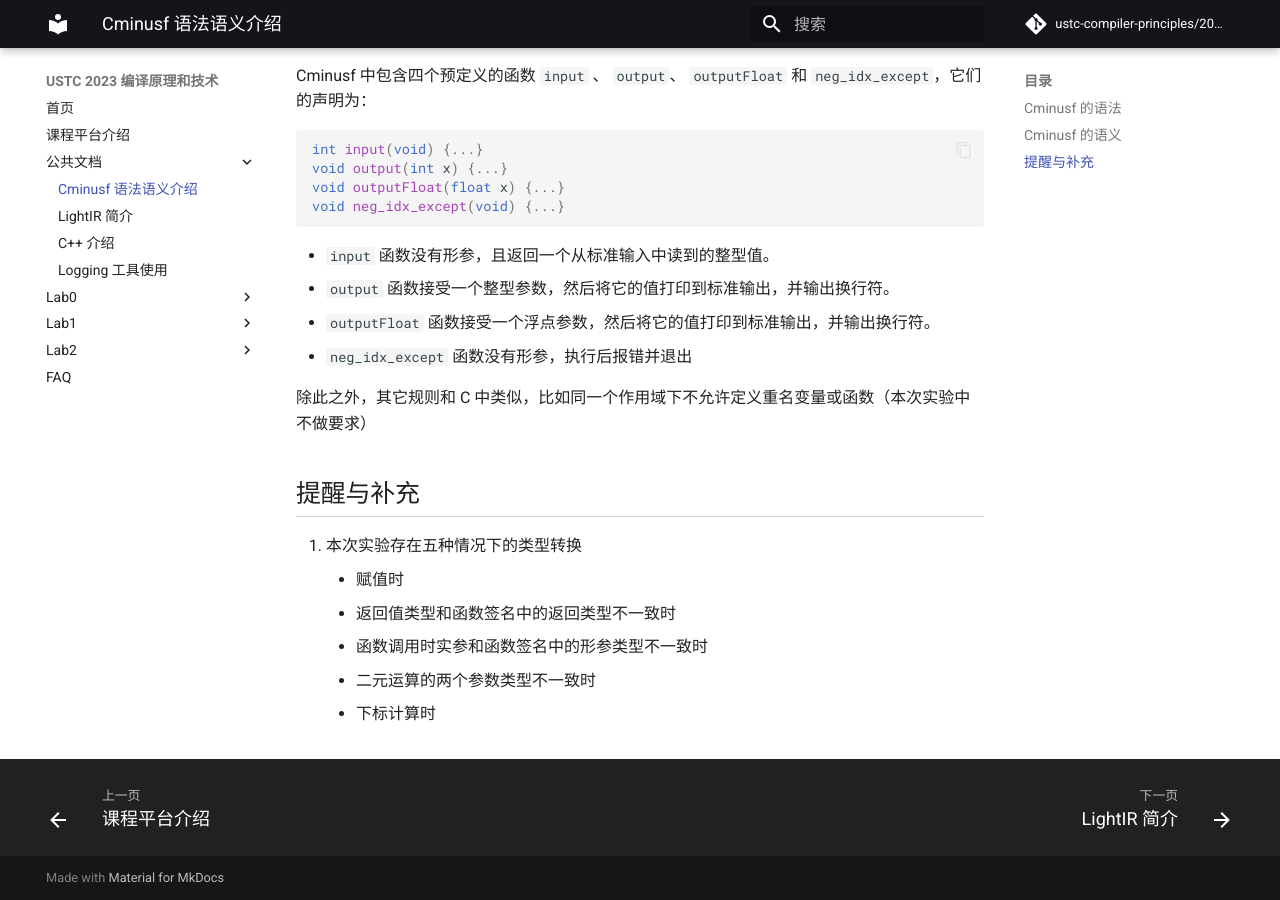
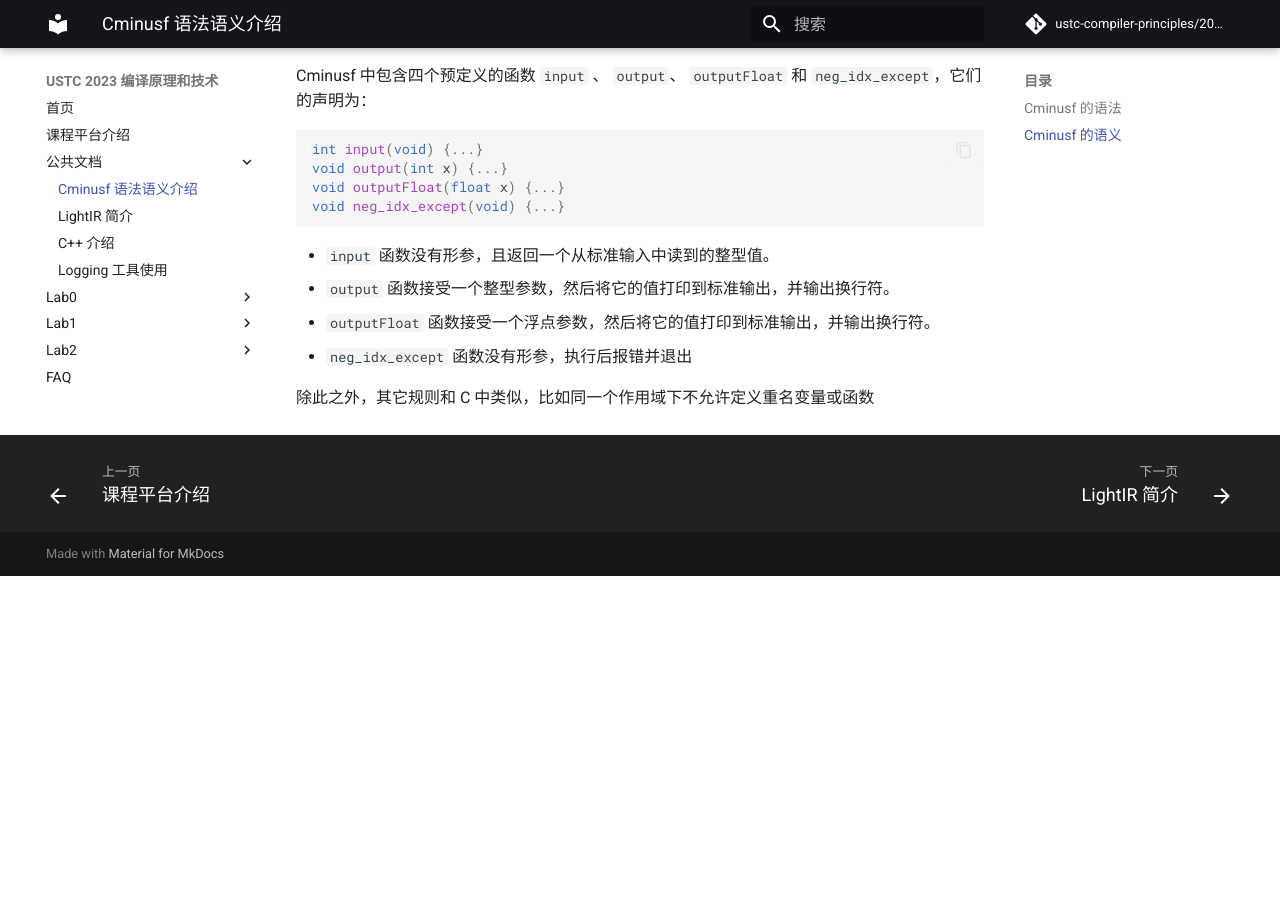
Before and after one commit to ustc-compiler-principles/2023, an MkDocs documentation site: the page built from docs/common/cminusf.md, in a window 1280 px wide and 900 px high, scrolled down 4926 px. Built offline with MkDocs 1.6.1 and Material for MkDocs 9.7.7, drawn with Linux system fonts in a browser that asks for light colours; comment, search, counter and statistics services are not loaded; after the commit the page ends 5502 px from its top, so only the background shows below that.

Commit message:
remove hints

```diff
--- a/docs/common/cminusf.md
+++ b/docs/common/cminusf.md
@@ -175,13 +175,4 @@ void neg_idx_except(void) {...}
 - `outputFloat` 函数接受一个浮点参数，然后将它的值打印到标准输出，并输出换行符。
 - `neg_idx_except` 函数没有形参，执行后报错并退出
 
-除此之外，其它规则和 C 中类似，比如同一个作用域下不允许定义重名变量或函数（本次实验中不做要求）
-
-## 提醒与补充
-
-1. 本次实验存在五种情况下的类型转换
-   - 赋值时
-   - 返回值类型和函数签名中的返回类型不一致时
-   - 函数调用时实参和函数签名中的形参类型不一致时
-   - 二元运算的两个参数类型不一致时
-   - 下标计算时
+除此之外，其它规则和 C 中类似，比如同一个作用域下不允许定义重名变量或函数
```
